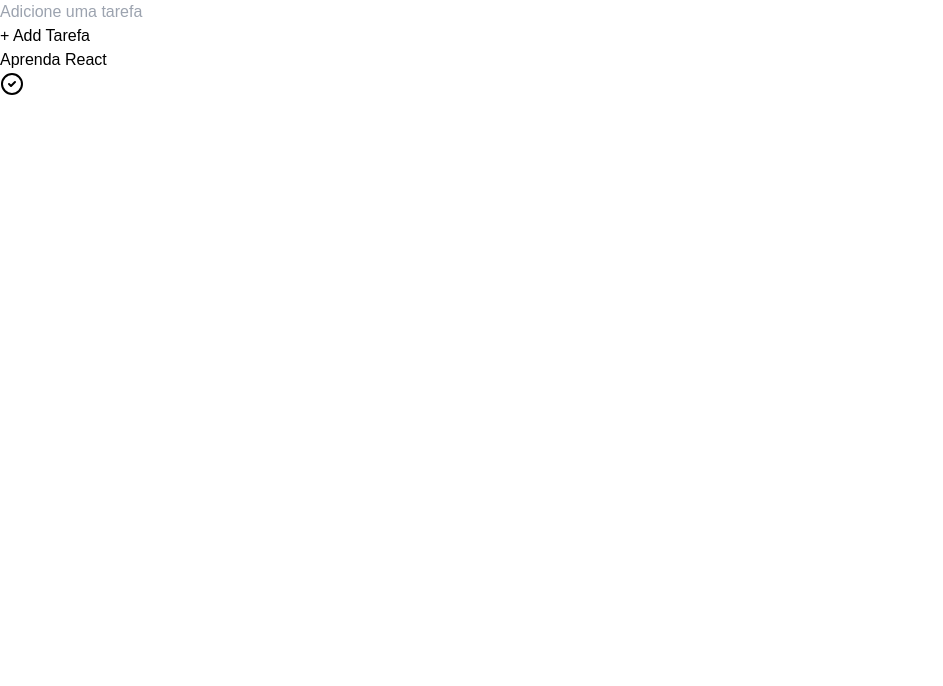
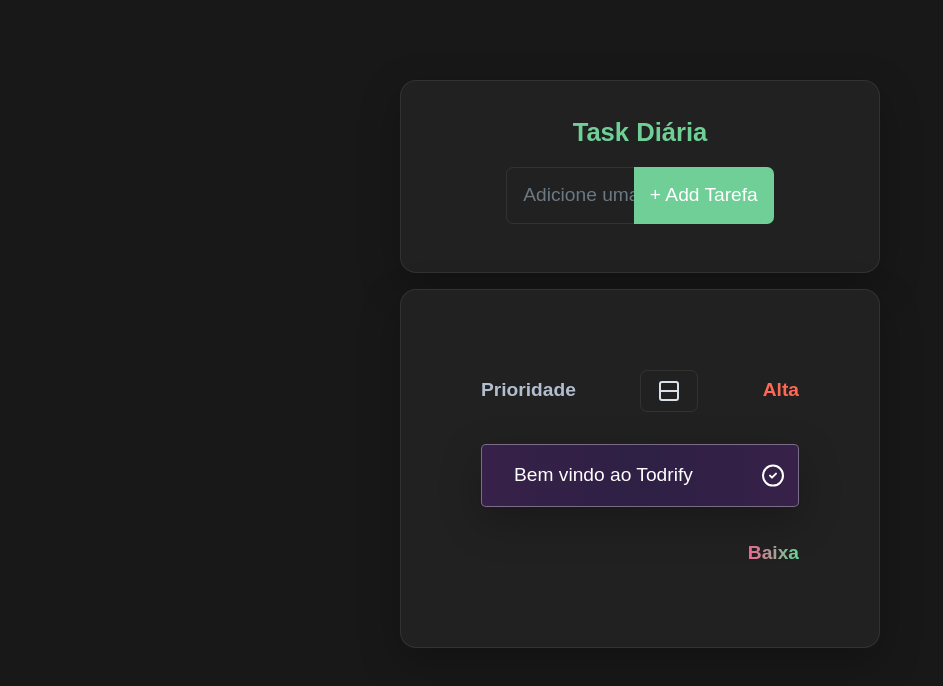
Before and after one commit to LipeMachado/Todrify, a React (Vite) app: page / in a window 1280 px wide. Shown: the top 686 px of the page, without its empty margins (0-943 px from the left). Built offline with nearby package versions, Linux system fonts and the light colour scheme.

Commit message:
Add local storage and change colors

```diff
--- a/src/App.tsx
+++ b/src/App.tsx
@@ -1,4 +1,4 @@
-import { ChangeEvent, FormEvent, useState } from 'react'
+import { ChangeEvent, FormEvent, useEffect, useState } from 'react'
 import { myTodos } from "./data/todo"
 import { List } from './components/List'
 import { v4 as uuid } from 'uuid'
@@ -6,10 +6,41 @@ import toast from 'react-hot-toast'
 import { Toaster } from './components/Toaster'
 import { DndContext } from '@dnd-kit/core'
 import { SortableContext } from '@dnd-kit/sortable'
+import { Columns, Rows } from 'lucide-react'
 
 export function App() {
   const [todos, setTodos] = useState(myTodos)
   const [value, setValue] = useState<string>('')
+  const [toggleGrid, setToggleGrid] = useState(false)
+
+  //Local Storage
+  const saveToLocalStorage = (todos: any) => {
+    if (todos) {
+      localStorage.setItem('todos', JSON.stringify(todos))
+    }
+  }
+
+  //retrieve from local storage
+  useEffect(() => {
+    const localTodos = localStorage.getItem('todos')
+    if (localTodos) {
+      setTodos(JSON.parse(localTodos))
+    }
+    //grid from local storage
+    const localGrid = localStorage.getItem('toggleGrid')
+    if (localGrid) {
+      setToggleGrid(JSON.parse(localGrid))
+    }
+  }, [])
+
+  //delete from local storage
+  const removeItemFromLocalStorage = (id: string) => {
+    const filtered = todos.filter((todo) => {
+      return todo.id !== id
+    })
+
+    localStorage.setItem('todos', JSON.stringify(filtered))
+  }
 
   const handleChange = (e: ChangeEvent<HTMLInputElement>) => {
     setValue(e.target.value)
@@ -30,15 +61,38 @@ export function App() {
 
     setTodos(newTodos)
 
+    //send to local storage
+    saveToLocalStorage(newTodos)
+
     setValue('')
   }
 
   const removeTodo = (id: string) => {
+    removeItemFromLocalStorage(id)
     const filtered = todos.filter((todo) => {
       return todo.id !== id
     })
 
     setTodos(filtered)
+  }
+
+  //handle grid
+  const gridHandler = () => {
+    setToggleGrid(!toggleGrid)
+    localStorage.setItem('toggleGrid', JSON.stringify(!toggleGrid))
+  }
+
+  const handleCompleted = (id: string) => {
+    const newTodos = todos.map((todo) => {
+      if (todo.id === id) {
+        todo.completed = !todo.completed
+      }
+
+      return todo
+    })
+
+    setTodos(newTodos)
+    saveToLocalStorage(newTodos)
   }
 
   const handleDragEnd = (event: any) => {
@@ -64,24 +118,52 @@ export function App() {
   return (
     <>
       <Toaster />
-      <div>
-        <form onSubmit={handleSubmit}>
-          <div>
+      <div className="min-h-screen py-20 px-[25rem] bg-bg3 overflow-hidden">
+        <form
+          onSubmit={handleSubmit}
+          className="flex flex-col items-center bg-bg2 border-[1px] border-icons3 rounded-2xl mb-4 py-8 px-4 shadow-shadow3"
+        >
+          <h1
+            className="text-clamph1 font-extrabold text-primaryGreen"
+          >
+            Task Diária
+          </h1>
+          <div className="my-4 mx-0 relative text-clampinput w-3/5 flex items-center justify-center text-gray-2">
             <input
               type="text"
               value={value}
               onChange={handleChange}
               placeholder="Adicione uma tarefa"
+              className="text-clampinputbutton text-inherit bg-transparent border-[1px] border-icons3 rounded-[7px] py-[.8rem] px-4 text-gray-2 w-full focus:outline-none placeholder:text-gray-3 active:border-icons focus:border-icons"
             />
             <div>
-              <button>+ Add Tarefa</button>
+              <button
+                className="absolute top-0 right-0 cursor-pointer py-0 px-4 border-none bg-primaryGreen h-full rounded-r-[7px] text-white text-clampinputbutton transition-colors hover:bg-primary2"
+              >
+                + Add Tarefa
+              </button>
             </div>
           </div>
         </form>
 
         <DndContext onDragEnd={handleDragEnd}>
           <SortableContext items={todos.map((todo) => todo.id)}>
-            <ul>
+            <ul className="overflow-hidden bg-bg2 p-[5rem] rounded-2xl shadow-shadow3 border-[1px] border-icons3">
+              <div className="flex justify-between items-center mb-8">
+                <p className="text-clampinput font-semibold text-gray-2">
+                  Prioridade
+                </p>
+                <div className="">
+                  <button
+                    className="py-[.5rem] px-4 rounded-[7px] bg-buttonGradient11 border-[1px] border-icons3 text-clampinputbutton cursor-pointer text-gray-1 transition-colors"
+                    onClick={gridHandler}
+                  >
+                    {toggleGrid ? <Columns /> : <Rows />}
+                  </button>
+                </div>
+                <p className="text-clampinput font-semibold text-danger">Alta</p>
+              </div>
+              <div className={`${toggleGrid ? 'grid gap-4' : 'flex flex-col gap-2'} grid-cols-1 sm:grid-cols-2 transition-all`}>
                 {
                   todos.map((todo) => {
                     const { id, name, completed } = todo
@@ -91,13 +173,17 @@ export function App() {
                       id={id}
                       completed={completed}
                       removeTodo={removeTodo}
+                      handleCompleted={handleCompleted}
                     />
                   })
                 }
+              </div>
+              <div className="mt-8 flex justify-end">
+                <p className="text-clampinput font-semibold text-clip-gradient select-none">Baixa</p>
+              </div>
             </ul>
           </SortableContext>
         </DndContext>
-
       </div>
     </>
   )
--- a/src/components/List.tsx
+++ b/src/components/List.tsx
@@ -1,15 +1,17 @@
 import { CheckCircle2 } from "lucide-react"
 import { useSortable } from "@dnd-kit/sortable"
 import { CSS } from '@dnd-kit/utilities'
+import { useMemo } from "react"
 
 interface ListProps {
     id: string
     name: string
     completed: boolean
     removeTodo: (id: string) => void
+    handleCompleted: (id: string) => void
 }
 
-export function List({ name, completed, id, removeTodo }: ListProps) {
+export function List({ name, completed, id, removeTodo, handleCompleted }: ListProps) {
 
     const {
         attributes,
@@ -24,14 +26,42 @@ export function List({ name, completed, id, removeTodo }: ListProps) {
         transition
     }
 
+    const randomColors = [
+        'from-pink-700/30 via-violet-800/30 to-gray-900/30',
+        'from-violet-700/30 via-blue-800/30 to-gray-900/30',
+        'from-purple-800/30 via-violet-900/30 to-purple-800/30',
+        'from-emerald-500/30 via-lime-700/30  to-gray-900/30'
+    ];
+
+    const randomizeColor = () => {
+        const randomColor = randomColors[Math.floor(Math.random() * randomColors.length)];
+        return randomColor;
+    };
+
+    const randomColorMemo = useMemo(() => {
+        return randomizeColor();
+    }, [])
+
     return (
         <>
-            <div className="" style={style} {...attributes} {...listeners} ref={setNodeRef}>
-                <li onDoubleClick={() => removeTodo(id)}>
-                    <p>{name}</p>
+            <div
+                className="bg-bg2 relative"
+                style={style}
+                {...attributes}
+                {...listeners}
+                ref={setNodeRef}
+            >
+                <li
+                    className={`bg-gradient-to-r ${randomColorMemo} py-4 px-8 rounded-[5px] list-none border-[1px] border-icons shadow-shadow3 hover:cursor-pointer active:transform active:scale-[0.98]`}
+                    onDoubleClick={() => removeTodo(id)}
+                >
+                    <p className={`text-clampinputbutton ${completed ? 'line-through' : ''} ${completed ? 'text-primaryGreen' : 'text-white'}`}>{name}</p>
                 </li>
-                <div>
-                    <CheckCircle2 />
+                <div
+                    className="absolute right-0 top-1/2 transform -translate-y-1/2 px-[.9rem] py-[.4rem] text-clampicon text-inherit flex items-center justify-center"
+                    onDoubleClick={() => handleCompleted(id)}
+                >
+                    <CheckCircle2 color={`${completed ? '#6FCF97' : '#ffffff'}`} />
                 </div>
             </div>
         </>
--- a/src/data/todo.tsx
+++ b/src/data/todo.tsx
@@ -3,7 +3,7 @@ import { v4 as uuid } from 'uuid'
 export const myTodos = [
     {
         id: uuid(),
-        name: 'Aprenda React',
+        name: 'Bem vindo ao Todrify',
         completed: false,
     }
 ]
--- a/src/styles/global.css
+++ b/src/styles/global.css
@@ -8,6 +8,27 @@
     box-sizing: border-box;
 }
 
+*::-webkit-scrollbar {
+  width: 6px;
+}
+
+*::-webkit-scrollbar-track {
+  background: #181818;
+  border-radius: 5px;
+}
+
+*::-webkit-scrollbar-thumb {
+  background-color: #6FCF97;
+  border-radius: 14px;
+}
+
 body {
     font-family: 'Nunito Variable', sans-serif;
 }
+
+.text-clip-gradient {
+  background-clip: text;
+  background: linear-gradient(91deg, #F56693 0, #6FCF97 90.46%);
+  -webkit-background-clip: text;
+  -webkit-text-fill-color: transparent;
+}
--- a/tailwind.config.js
+++ b/tailwind.config.js
@@ -13,6 +13,7 @@ export default {
         'white': '#fff',
         'primaryGreen': '#6FCF97',
         'primaryGreenGrad': 'linear-gradient(91deg, #F56693 0, #6FCF97 90.46%)',
+        'buttonGradient11': 'linear-gradient(110.42deg, rgba(25, 151, 222, 0.1) 29.2%, rgba(168, 85, 247, 0.1) 63.56%)',
       },
       colors: {
         gray: {
@@ -20,21 +21,27 @@ export default {
           '1': '#dbe1e8',
           '2': '#b2becd',
           '3': '#6c7983',
-        }
-      },
-      gradientColorStops: {
-        'gradient1': 'rgba(107, 190, 146, 0.1) 29.2%, rgba(245, 102, 146, 0.1) 63.56%',
-        'gradient2': 'rgba(25, 151, 222, 0.1) 29.2%, rgba(168, 85, 247, 0.1) 63.56%',
+        },
+        'danger': '#fe6854',
+        'primary': '#7263F3',
+        'primary2': '#705DF2',
+        'white': '#fff',
+        'primaryGreen': '#6FCF97',
+        'primaryGreenGrad': 'linear-gradient(91deg, #F56693 0, #6FCF97 90.46%)',
+        'icons': 'rgba(249, 249, 249, 0.35)',
+        'icons2': 'rgba(249, 249, 249, 0.75)',
+        'icons3': 'rgba(249, 249, 249, 0.08)',
       },
       boxShadow: {
         'shadow1': '4px 4px 84px rgba(16, 10, 86, 0.04)',
         'shadow2': '0px 48px 77px rgba(8, 18, 69, 0.07)',
         'shadow3': '0 14px 40px rgb(0 0 0 / 25%)',
       },
-      textColor: {
-        'icons': 'rgba(249, 249, 249, 0.35)',
-        'icons2': 'rgba(249, 249, 249, 0.75)',
-        'icons3': 'rgba(249, 249, 249, 0.08)',
+      fontSize: {
+        clamph1: "clamp(1.5rem, 2vw, 2.5rem)",
+        clampinput: "clamp(1rem, 2vw, 1.2rem)",
+        clampinputbutton: "clamp(1rem, 2vw, 1.2rem)",
+        clampicon: "clamp(1.2rem, 2vw, 2rem)",
       },
     },
   },
```
Lines whose indentation alone changed are shown as unchanged.
